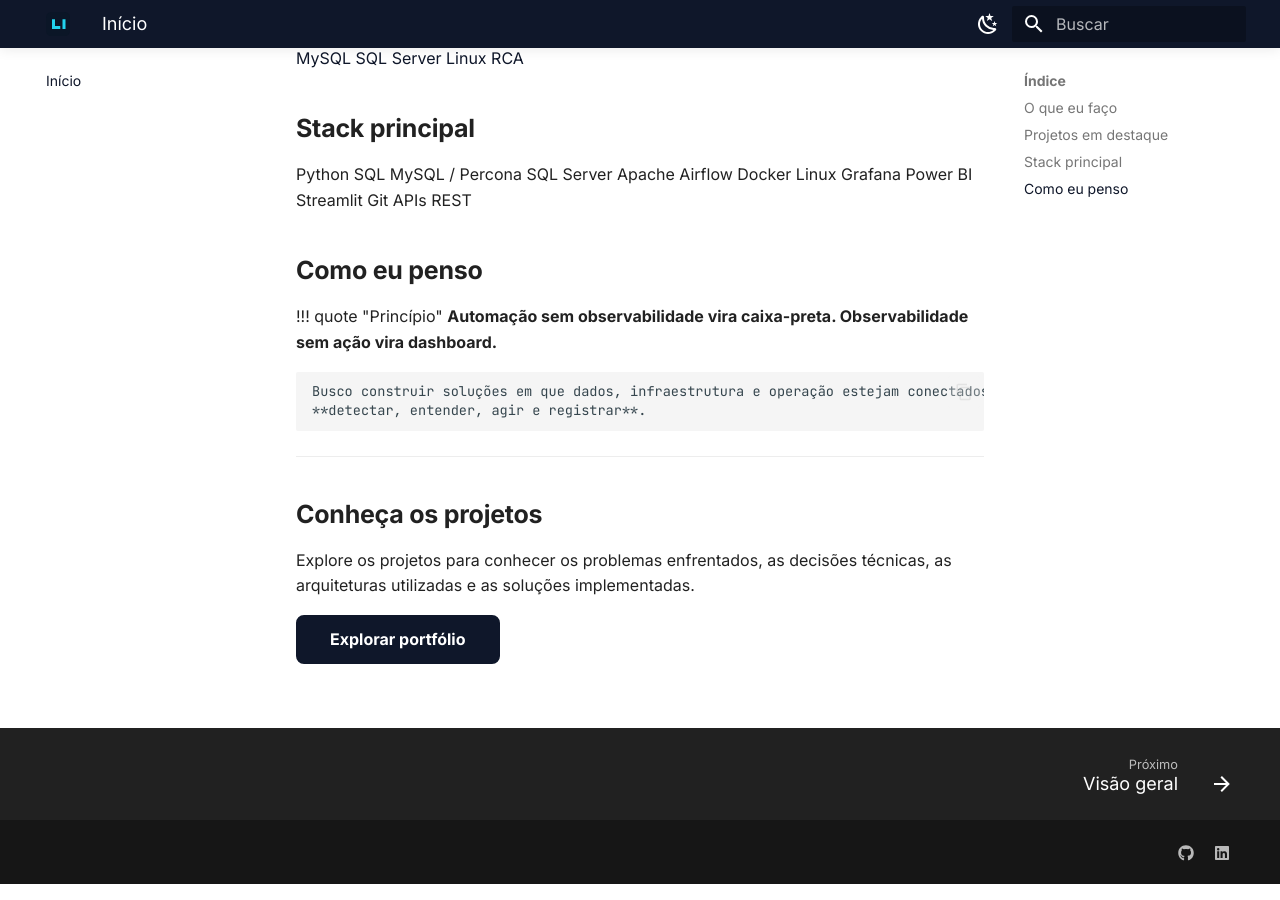
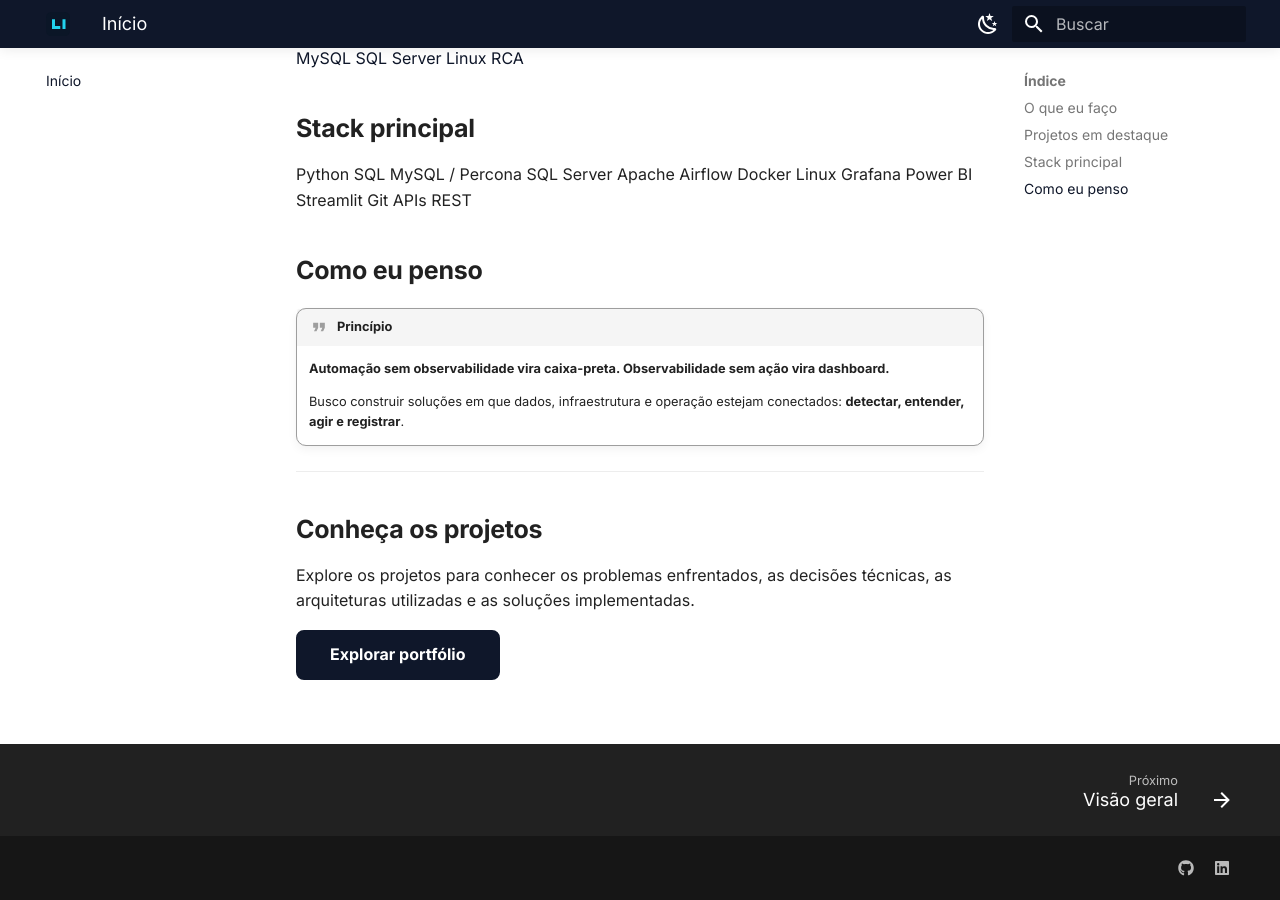
Before and after one commit to Allanao88/portfolio-docs, an MkDocs documentation site: the page built from docs/index.md, in a window 1280 px wide and 900 px high, scrolled down 1753 px. Built offline with MkDocs 1.6.1 and Material for MkDocs 9.7.7, drawn with Linux system fonts in a browser that asks for light colours.

Commit message:
Add markdown extensions to mkdocs configuration
Added markdown extensions for enhanced formatting.

```diff
--- a/mkdocs.yml
+++ b/mkdocs.yml
@@ -70,3 +70,16 @@
   - Sobre:
       - Perfil profissional: sobre.md
       - Stack tecnológica: stack.md
+
+markdown_extensions:
+  - admonition
+  - pymdownx.details
+  - pymdownx.superfences
+  - pymdownx.highlight:
+      anchor_linenums: true
+      line_spans: __span
+      pygments_lang_class: true
+  - pymdownx.inlinehilite
+  - pymdownx.snippets
+  - attr_list
+  - md_in_html
```
